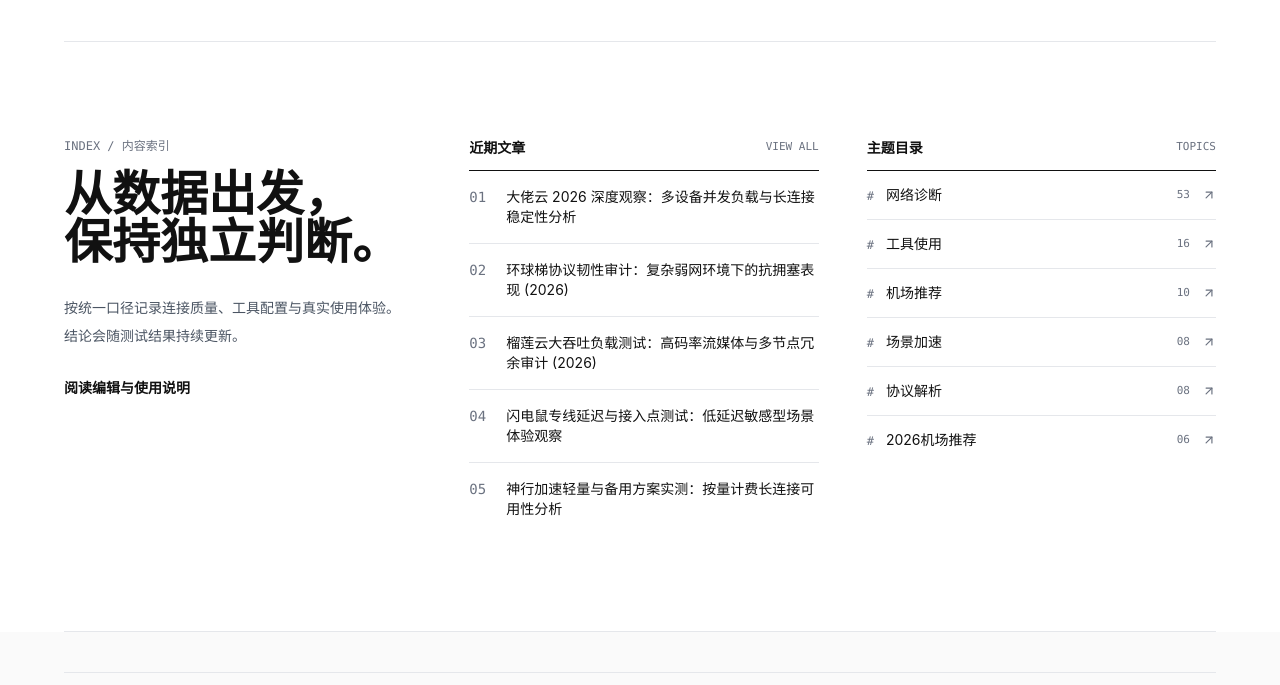
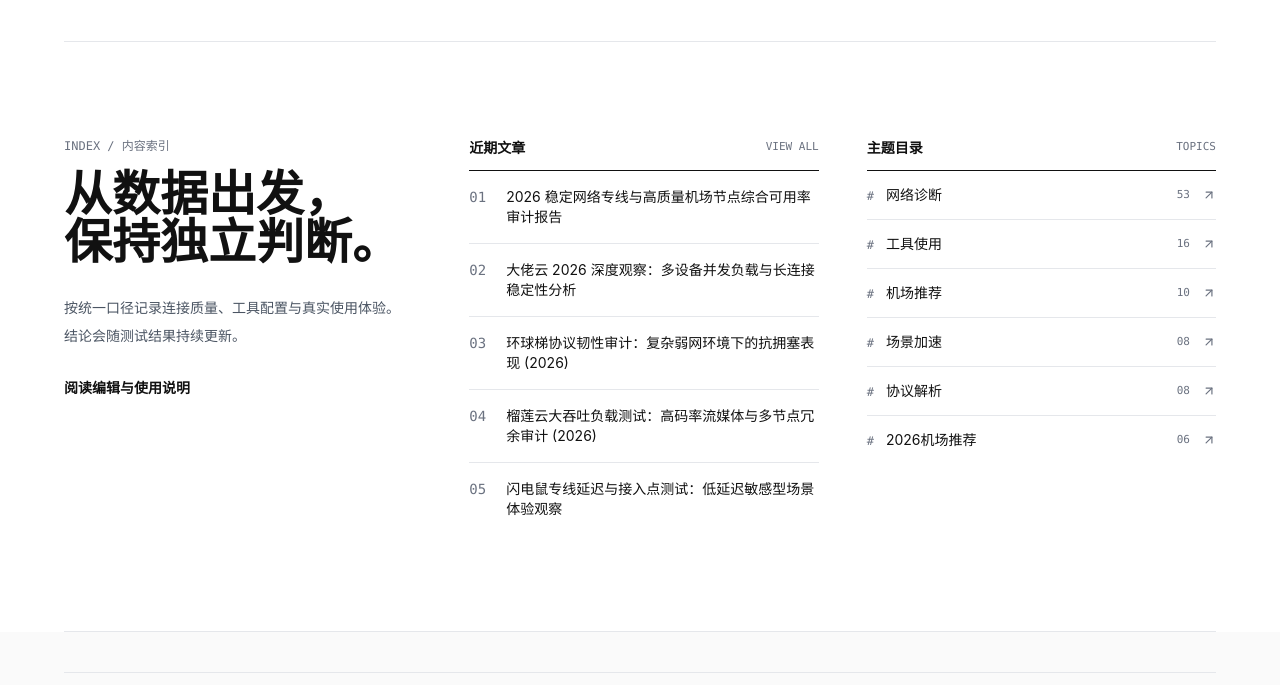
Before and after one commit to mofan9625-bit/tiyunshe, a website: page index.html in a window 1280 px wide. Shown: the part 1623-2308 px from the top of the page. Drawn offline with nearby package versions, Linux system fonts and the light colour scheme.

Commit message:
fix(home): update recentPosts with 2026 stability audit at rank 01 and bump posts-data.js cache version to v5

```diff
--- a/index.html
+++ b/index.html
@@ -279,11 +279,11 @@
             <header class="lg:col-span-4"><p class="font-mono text-xs uppercase text-muted">Index / 内容索引</p><h2 class="mt-4 text-4xl font-bold leading-tight md:text-5xl">从数据出发，<br>保持独立判断。</h2><p class="mt-7 max-w-sm text-sm leading-7 text-gray-600">按统一口径记录连接质量、工具配置与真实使用体验。结论会随测试结果持续更新。</p><a href="disclaimer.html" class="text-link mt-7 inline-block text-sm font-semibold">阅读编辑与使用说明</a></header>
             <div class="grid gap-12 sm:grid-cols-2 lg:col-span-8">
               <div><div class="flex items-center justify-between border-b border-ink pb-3"><h3 class="text-sm font-bold">近期文章</h3><a href="knowledge.html" class="font-mono text-[11px] text-muted hover:text-ink">VIEW ALL</a></div><ol id="recentPosts" class="divide-y divide-line text-sm">
-                <li class="flex gap-5 py-4"><span class="font-mono text-muted">01</span><a href="posts/dalaoyun-audit-2026/" class="hover:text-muted">大佬云 2026 深度观察：多设备并发负载与长连接稳定性分析</a></li>
-                <li class="flex gap-5 py-4"><span class="font-mono text-muted">02</span><a href="posts/huanqiuti-audit-2026/" class="hover:text-muted">环球梯协议韧性审计：复杂弱网环境下的抗拥塞表现 (2026)</a></li>
-                <li class="flex gap-5 py-4"><span class="font-mono text-muted">03</span><a href="posts/liulianyun-audit-2026/" class="hover:text-muted">榴莲云大吞吐负载测试：高码率流媒体与多节点冗余审计 (2026)</a></li>
-                <li class="flex gap-5 py-4"><span class="font-mono text-muted">04</span><a href="posts/shandianshu-audit-2026/" class="hover:text-muted">闪电鼠专线延迟与接入点测试：低延迟敏感型场景体验观察</a></li>
-                <li class="flex gap-5 py-4"><span class="font-mono text-muted">05</span><a href="posts/shenxing-audit-2026/" class="hover:text-muted">神行加速轻量与备用方案实测：按量计费长连接可用性分析</a></li>
+                <li class="flex gap-5 py-4"><span class="font-mono text-muted">01</span><a href="posts/airport-stability-audit-2026/" class="hover:text-muted">2026 稳定网络专线与高质量机场节点综合可用率审计报告</a></li>
+                <li class="flex gap-5 py-4"><span class="font-mono text-muted">02</span><a href="posts/dalaoyun-audit-2026/" class="hover:text-muted">大佬云 2026 深度观察：多设备并发负载与长连接稳定性分析</a></li>
+                <li class="flex gap-5 py-4"><span class="font-mono text-muted">03</span><a href="posts/huanqiuti-audit-2026/" class="hover:text-muted">环球梯协议韧性审计：复杂弱网环境下的抗拥塞表现 (2026)</a></li>
+                <li class="flex gap-5 py-4"><span class="font-mono text-muted">04</span><a href="posts/liulianyun-audit-2026/" class="hover:text-muted">榴莲云大吞吐负载测试：高码率流媒体与多节点冗余审计 (2026)</a></li>
+                <li class="flex gap-5 py-4"><span class="font-mono text-muted">05</span><a href="posts/shandianshu-audit-2026/" class="hover:text-muted">闪电鼠专线延迟与接入点测试：低延迟敏感型场景体验观察</a></li>
               </ol></div>
               <div><div class="flex items-center justify-between border-b border-ink pb-3"><h3 class="text-sm font-bold">主题目录</h3><span class="font-mono text-[11px] text-muted">TOPICS</span></div><div id="popularTags" class="divide-y divide-line">
                 <a href="knowledge.html?tag=%E7%BD%91%E7%BB%9C%E8%AF%8A%E6%96%AD" class="group flex items-center justify-between py-3.5 text-sm transition-colors hover:text-muted"><span><span class="mr-3 font-mono text-xs text-muted">#</span>网络诊断</span><span class="flex items-center gap-3 font-mono text-[11px] text-muted">53 <i data-lucide="arrow-up-right" class="h-3.5 w-3.5 transition-transform group-hover:-translate-y-0.5 group-hover:translate-x-0.5"></i></span></a>
@@ -319,7 +319,7 @@
     </div>
   </div>
 
-  <script src="assets/posts-data.js?v=4"></script>
+  <script src="assets/posts-data.js?v=5"></script>
   <script>
     document.addEventListener('DOMContentLoaded', () => {
       const posts = window.TIYUN_POSTS || [];
```
